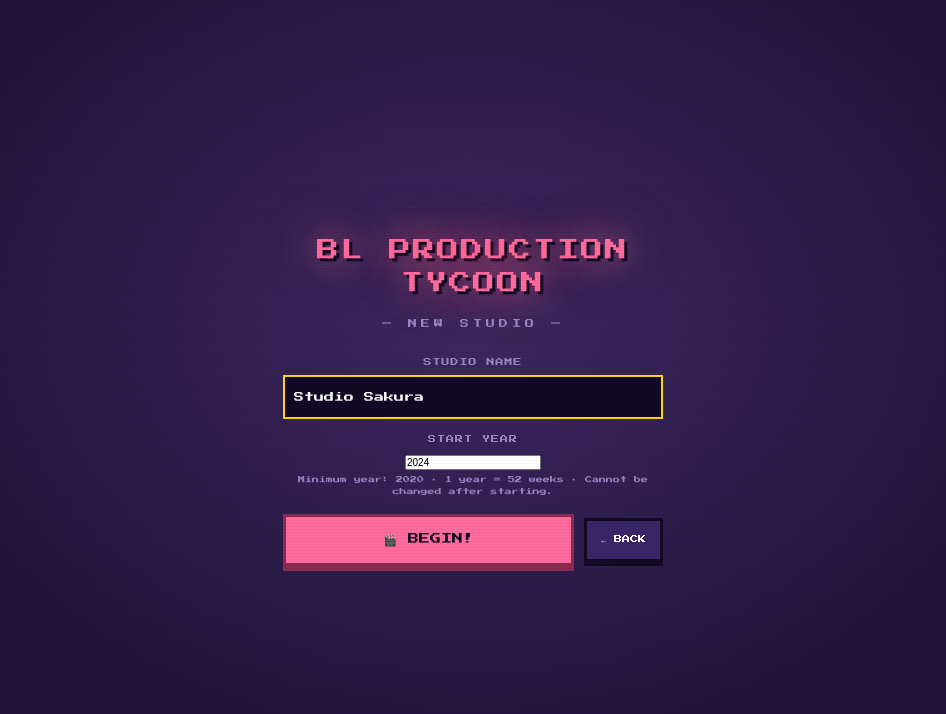
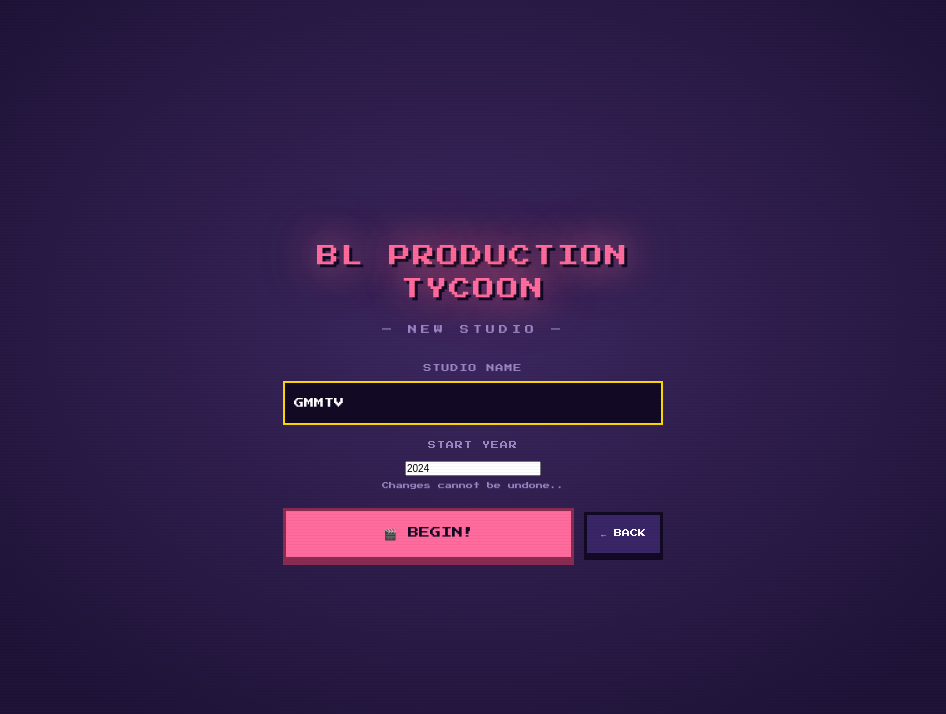
Before and after one commit to howyoulikethatbitch/blprodtycoon, a React (Vite) app: page / in a window 1280 px wide. Both pictures are taken after a click on the button "🆕 NEW GAME". Shown: the top 714 px of the page, without its empty margins (167-1113 px from the left). Built offline with nearby package versions, Linux system fonts and the light colour scheme.

Commit message:
Update TitleScreen.jsx

```diff
--- a/src/components/TitleScreen.jsx
+++ b/src/components/TitleScreen.jsx
@@ -10,7 +10,7 @@
 export default function TitleScreen() {
   const { dispatch } = useGame()
   const [phase, setPhase]             = useState('title')   // 'title' | 'newgame' | 'settings'
-  const [companyName, setCompanyName] = useState('Studio Sakura')
+  const [companyName, setCompanyName] = useState('GMMTV')
   const [startYear, setStartYear]     = useState(2024)
   const [blink, setBlink]             = useState(true)
   const [hasSave, setHasSave]         = useState(false)
@@ -51,7 +51,7 @@
     setTimeout(() => {
       dispatch({
         type: A.START_GAME,
-        companyName: companyName.trim() || 'Studio Sakura',
+        companyName: companyName.trim() || 'GMMTV',
         startYear:   Math.max(2020, startYear || 2024),
         actors,
       })
@@ -96,7 +96,7 @@
                 value={companyName}
                 maxLength={28}
                 onChange={e => setCompanyName(e.target.value)}
-                placeholder="Studio Sakura"
+                placeholder="GMMTV"
                 style={{ fontSize: 10 }}
               />
             </div>
@@ -111,7 +111,7 @@
                 style={{ fontSize: 10 }}
               />
               <div style={{ fontSize: 7, color: 'var(--lav)', marginTop: 4 }}>
-                Minimum year: 2020 · 1 year = 52 weeks · Cannot be changed after starting.
+                Changes cannot be undone..
               </div>
             </div>
             <div style={styles.startRow}>
```
